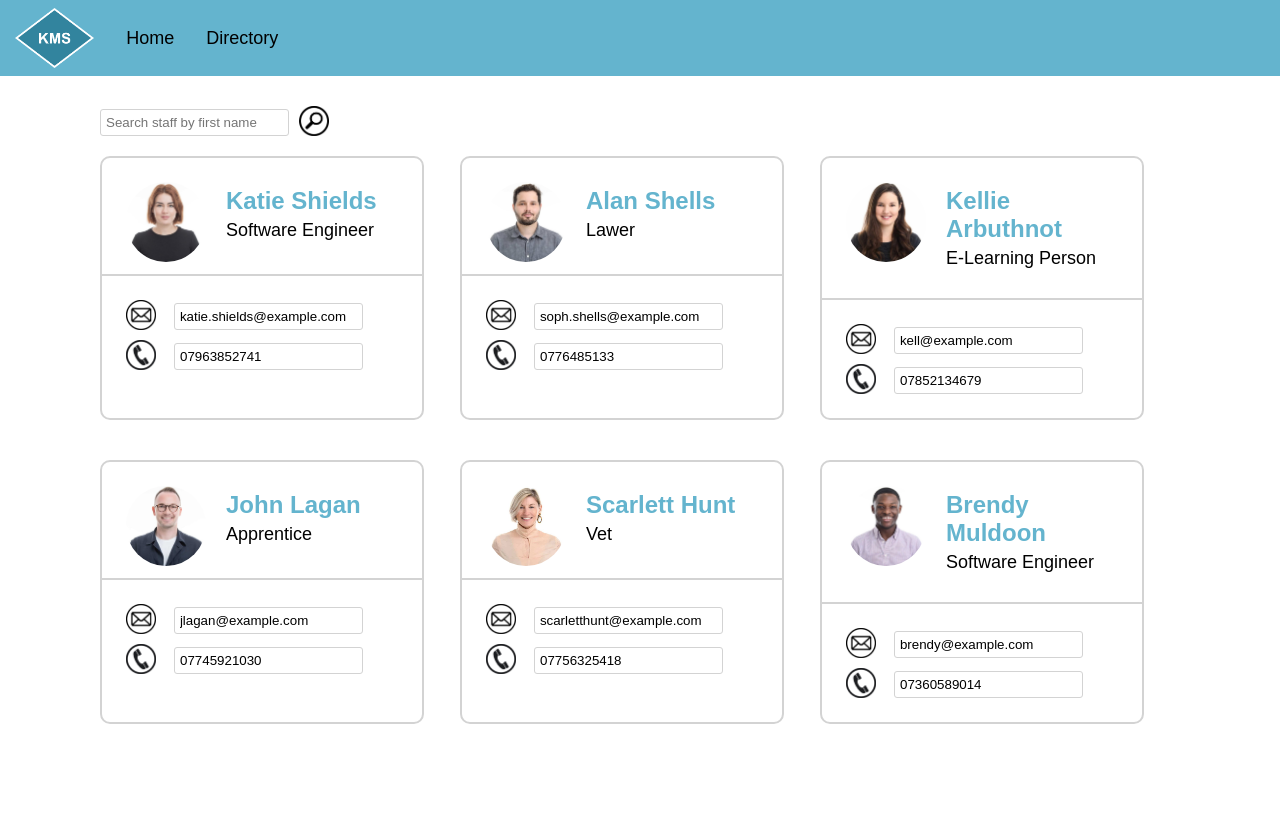
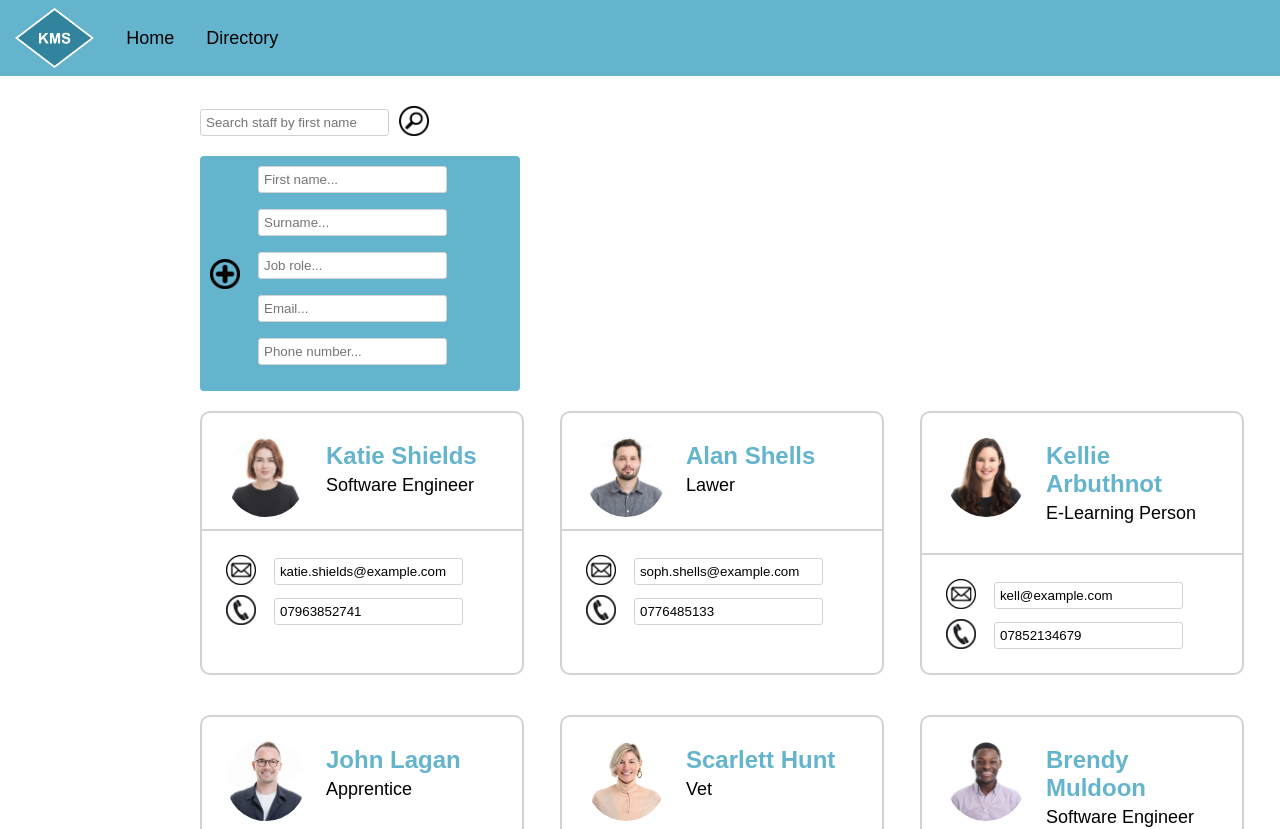
Before and after one commit to s031415j/skills-auditor-front, a React (Create React App) app: page /directory in a window 1280 px wide. Shown: the top 829 px of the page. Before the commit the page ends 800 px from the top, so only its background shows below. Built offline with nearby package versions, Linux system fonts and the light colour scheme.

Commit message:
some adding staff code added

```diff
--- a/src/Staff/staffRecords.json
+++ b/src/Staff/staffRecords.json
@@ -5,12 +5,7 @@
     "surname": "Shields",
     "email": "katie.shields@example.com",
     "phoneNumber": "07963852741",
-    "password": "password",
-    "jobRole": "Software Engineer",
-    "manager": "David Speers",
-    "houseNumber": "10",
-    "street": "Example Lane",
-    "postcode": "BT7 3BT"
+    "jobRole": "Software Engineer"
   },
   {
     "id": "0002",
@@ -18,12 +13,7 @@
     "surname": "Shells",
     "email": "soph.shells@example.com",
     "phoneNumber": "0776485133",
-    "password": "password",
-    "jobRole": "Lawer",
-    "manager": "Hannah Maguire",
-    "houseNumber": "94",
-    "street": "CandyLand",
-    "postcode": "BT7 1DR"
+    "jobRole": "Lawer"
   },
   {
     "id": "0003",
@@ -31,12 +21,7 @@
     "surname": "Arbuthnot",
     "email": "kell@example.com",
     "phoneNumber": "07852134679",
-    "password": "password",
-    "jobRole": "E-Learning Person",
-    "manager": "Debbie Major",
-    "houseNumber": "31",
-    "street": "Boss Avenue",
-    "postcode": "BT7 1PT"
+    "jobRole": "E-Learning Person"
   },
   {
     "id": "0004",
@@ -44,12 +29,7 @@
     "surname": "Lagan",
     "email": "jlagan@example.com",
     "phoneNumber": "07745921030",
-    "password": "password",
-    "jobRole": "Apprentice",
-    "manager": "Hannah Maguire",
-    "houseNumber": "58",
-    "street": "Anchor Row",
-    "postcode": "BT7 1LD"
+    "jobRole": "Apprentice"
   },
    {
     "id": "0005",
@@ -57,12 +37,7 @@
     "surname": "Hunt",
     "email": "scarletthunt@example.com",
     "phoneNumber": "07756325418",
-    "password": "password",
-    "jobRole": "Vet",
-    "manager": "Debbie Major",
-    "houseNumber": "17",
-    "street": "Garden Street",
-    "postcode": "BT7 1TR"
+    "jobRole": "Vet"
   },
   {
     "id": "0006",
@@ -70,11 +45,6 @@
     "surname": "Muldoon",
     "email": "brendy@example.com",
     "phoneNumber": "07360589014",
-    "password": "password",
-    "jobRole": "Software Engineer",
-    "manager": "David Speers",
-    "houseNumber": "36",
-    "street": "Delta Avenue",
-    "postcode": "BT7 1FP"
+    "jobRole": "Software Engineer"
   }
 ]
--- /dev/null
+++ b/src/components/AddStaffPage/AddStaffPage.css
@@ -0,0 +1,20 @@
+.user-input{
+    text-align: left;
+    display: block;
+    margin: 16px 0;
+}
+.add-staff-container{
+    display: inline-flex;
+}
+.first-name-input{
+    margin-top:0;
+}
+.add-staff-container{
+    background-color: #64b4ce;
+    border-radius: 4px;
+    width: 300px;
+    height: auto;
+    align-items: center;
+    padding: 10px;
+    margin-bottom: 20px;
+}
--- /dev/null
+++ b/src/components/AddStaffPage/AddStaffPage.js
@@ -0,0 +1,59 @@
+import React, { useState, useEffect } from "react";
+import "./AddStaffPage.css";
+import staffRecords from "../../Staff/staffRecords.json";
+
+const AddNewStaff = () => {
+
+    const [staffList, setStaff] = useState(staffRecords);
+    const [firstNameValue, setFirstNameValue] = useState('');
+    const [surnameValue, setSurnameValue] = useState('');
+    const [jobRoleValue, setJobRoleValue] = useState('');
+    const [emailValue, setEmailValue] = useState('');
+    const [phoneValue, setPhoneValue] = useState('');
+
+    useEffect(() => {
+
+    }, [staffList])
+
+
+    const handleAddButtonClick = () => {
+        const newStaffMember = {
+            firstName: firstNameValue,
+            surname: surnameValue,
+            jobRole: jobRoleValue,
+            email: emailValue,
+            phoneNumber: phoneValue,
+        };
+
+        const newStaff = [...staffList, newStaffMember];
+
+        setStaff(newStaff);
+        setFirstNameValue('');
+        setSurnameValue('');
+        setJobRoleValue('');
+        setEmailValue('');
+        setPhoneValue('');
+    };
+
+  return (
+    <div className="add-staff-container">
+      <div className="plus-button">
+       <img className="plus-icon icon" src={`/images/plus-icon.png`} alt="plus-icon" onClick={() => handleAddButtonClick()}/>
+      </div>
+       <div className="input-container">
+        <input className="user-input first-name-input" value={firstNameValue} onChange={(event) => setFirstNameValue(event.target.value)} placeholder="First name..."/>
+        <input className="user-input" value={surnameValue} onChange={(event) => setSurnameValue(event.target.value)} placeholder="Surname..."/>
+        <input className="user-input" value={jobRoleValue} onChange={(event) => setJobRoleValue(event.target.value)} placeholder="Job role..."/>
+        <input className="user-input" value={emailValue} onChange={(event) => setEmailValue(event.target.value)} placeholder="Email..."/>
+        <input className="user-input" value={phoneValue} onChange={(event) => setPhoneValue(event.target.value)} placeholder="Phone number..."/>
+      </div>
+      <div>
+      </div>
+    </div>
+
+
+
+ );
+};
+
+export default AddNewStaff;
--- a/src/pages/Staff/StaffPage.css
+++ b/src/pages/Staff/StaffPage.css
@@ -5,7 +5,7 @@
 }
 
 .staffPage{
-    margin: 0 100px;
+    margin-left: 200px;
 }
 
 .search{
--- a/src/pages/Staff/StaffPage.js
+++ b/src/pages/Staff/StaffPage.js
@@ -1,5 +1,6 @@
 import React, { useState, useEffect } from "react";
 import StaffCard from "../../components/StaffCard/StaffCard";
+import AddNewStaff from "../../components/AddStaffPage/AddStaffPage.js";
 import staffRecords from "../../Staff/staffRecords.json";
 import './StaffPage.css';
 
@@ -7,9 +8,7 @@ const StaffPage = () => {
     const [searchedStaff, setSearchedStaff] = useState("");
     const [staffList, setStaff] = useState(staffRecords);
 
-    useEffect(() => {
-
-    }, [staffList])
+    useEffect(() => {}, [staffList])
 
     const searchStaff = (firstname) => {
         if(!firstname) {
@@ -17,13 +16,13 @@ const StaffPage = () => {
             return;
         }
 
-        //
         const foundStaff = staffRecords.filter(record => record.firstname === firstname);
         console.log("Found Staff:", foundStaff);
         console.log("Firstname: ", firstname);
 
         setStaff(foundStaff);
     };
+
 
     return (
         <div className="staffPage">
@@ -37,6 +36,10 @@ const StaffPage = () => {
                 className="search-icon icon" src={`/images/search-icon.png`} alt="email-icon" onClick={() => searchStaff(searchedStaff)}
                 />
             </div>
+
+        <div className="addStaff">
+            <AddNewStaff/>
+        </div>
 
             {staffList?.length > 0 ? (
                 <div className="staff-card-container">
```
Also changed, not shown: src/pages/NavBar/NavBar.css (+0 -19 lines), public/images/plus-icon.png (added).
